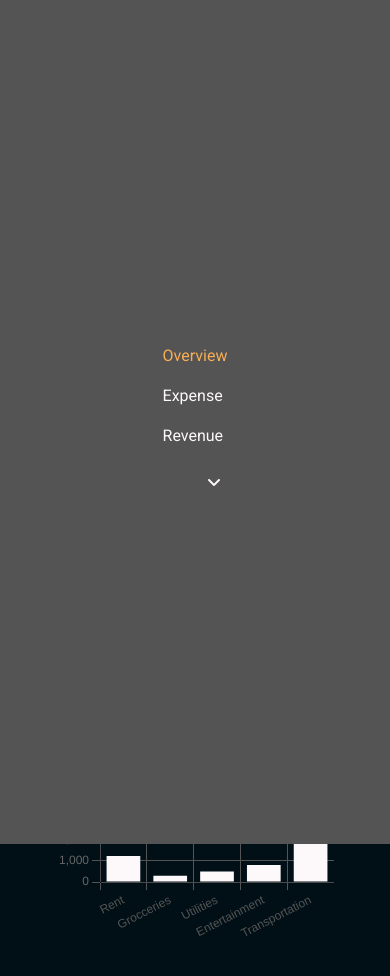
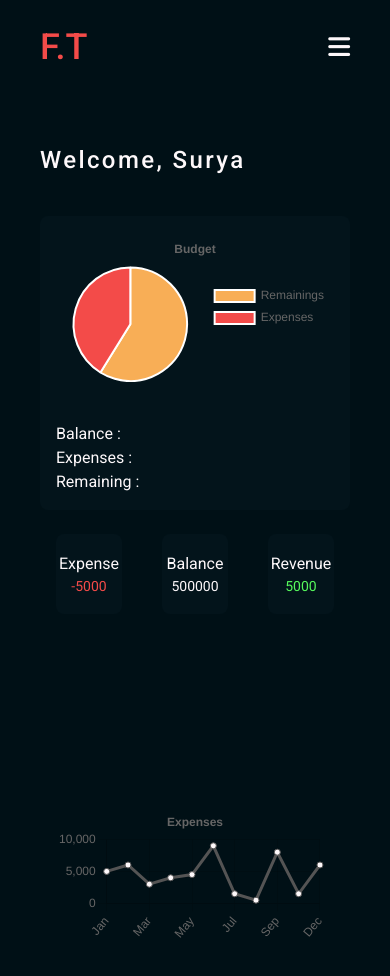
Before and after one commit to surya-tamang/finance_tracker, a React (Vite) app in the folder client/: page /overview in a window 390 px wide. Shown: the top 976 px of the page. Built offline with nearby package versions, Linux system fonts and the light colour scheme; a web font is replaced by a local one.

Commit message:
responsive header

```diff
--- a/client/fakeData.js
+++ b/client/fakeData.js
@@ -1,18 +1,25 @@
 export const LineCharData = {
   labels: [
-    "Sunday",
-    "Monday",
-    "Tuesday",
-    "Wednesday",
-    "Thursday",
-    "Friday",
-    "Saturday",
+    "Jan",
+    "Feb",
+    "Mar",
+    "Apr",
+    "May",
+    "Jun",
+    "Jul",
+    "Aug",
+    "Sep",
+    "Nov",
+    "Dec",
   ],
   datasets: [
     {
-      label: "Steps",
-      data: [5000, 6000, 3000, 4000, 4500, 9000, 1500],
-      borderColor: "#FDF8FA",
+      label: "Expenses",
+      data: [
+        5000, 6000, 3000, 4000, 4500, 9000, 1500, 500, 8000, 1500, 6000, 7000,
+      ],
+      borderColor: "#545454",
+      backgroundColor: ["#FDF8FA"],
     },
   ],
 };
--- a/client/src/App.jsx
+++ b/client/src/App.jsx
@@ -6,6 +6,7 @@ import Signup from "./pages/Signup";
 import Overview from "./pages/Overview";
 import Revenue from "./pages/Revenue";
 import Expense from "./pages/Expense";
+import SetBudget from "./pages/SetBudget";
 
 function App() {
   return (
@@ -16,6 +17,7 @@ function App() {
           <Routes>
             <Route path="/" element={<Login />} />
             <Route path="/signup" element={<Signup />} />
+            <Route path="/setBudget" element={<SetBudget />} />
             <Route path="/overview" element={<Overview />} />
             <Route path="/revenue" element={<Revenue />} />
             <Route path="/expense" element={<Expense />} />
--- a/client/src/components/Header.jsx
+++ b/client/src/components/Header.jsx
@@ -1,4 +1,4 @@
-import React from "react";
+import React, { useState } from "react";
 import { NavLink } from "react-router-dom";
 import "../styles/header.css";
 
@@ -8,11 +8,22 @@ const Header = () => {
     { name: "expense", path: "/expense" },
     { name: "revenue", path: "/revenue" },
   ];
+  const [isNavOpen, setIsNavOpen] = useState(false);
+
+  const [showBox, setShowBox] = useState(false);
+
+  const handleProfile = () => {
+    setShowBox(!showBox);
+  };
+
+  const handleNav = () => {
+    setIsNavOpen(!isNavOpen);
+  };
 
   return (
     <header className="header">
       <h1 className="logo">F.T</h1>
-      <nav>
+      <nav style={{ display: isNavOpen ? "flex" : "none" }}>
         <ul>
           {navList.map((item, index) => (
             <li key={index}>
@@ -22,20 +33,35 @@ const Header = () => {
                 style={({ isActive }) => ({
                   color: isActive ? "#F8AE56" : "#FDF8FA",
                 })}
+                onClick={() => setIsNavOpen(false)}
               >
                 {item.name}
               </NavLink>
             </li>
           ))}
         </ul>
-        <div className="profile">
+        <div className="profile" onClick={handleProfile}>
           <div className="avatar"></div>
-          <i className="fa-solid fa-angle-down"></i>
+          <i className={`fa-solid fa-angle-${showBox ? "up" : "down"}`}></i>
+          <div className="box" style={{ display: showBox ? "flex" : "none" }}>
+            <button>Edit profile</button>
+            <button>log out</button>
+          </div>
         </div>
       </nav>
       <div className="menuBar">
-        <i className="fa-solid fa-bars" id="open"></i>
-        <i className="fa-solid fa-x" id="close"></i>
+        <i
+          className="fa-solid fa-bars"
+          id="open"
+          onClick={handleNav}
+          style={{ display: isNavOpen ? "none" : "block" }}
+        ></i>
+        <i
+          className="fa-solid fa-x"
+          id="close"
+          onClick={handleNav}
+          style={{ display: !isNavOpen ? "none" : "block" }}
+        ></i>
       </div>
     </header>
   );
--- a/client/src/components/LineChart.jsx
+++ b/client/src/components/LineChart.jsx
@@ -9,7 +9,6 @@ import {
   Title,
   Tooltip,
   Legend,
-  plugins,
 } from "chart.js";
 
 Chartjs.register(
@@ -31,7 +30,7 @@ const LineChart = () => {
       },
       title: {
         display: true,
-        text: "Steps",
+        text: "Expenses",
       },
     },
   };
--- a/client/src/pages/Login.jsx
+++ b/client/src/pages/Login.jsx
@@ -40,7 +40,7 @@ const Login = () => {
       setError("Please fill out all fields.");
       return;
     }
-    navigate("/overview");
+    navigate("/setBudget");
   };
   return (
     <section className="w-full h-screen flex items-center justify-center flex-col gap-5 top-0">
--- a/client/src/pages/Overview.jsx
+++ b/client/src/pages/Overview.jsx
@@ -1,5 +1,5 @@
 import React from "react";
-import BarChart from "../components/BarChart";
+import LineChart from "../components/LineChart";
 import PieChart from "../components/PieChart";
 
 const Overview = () => {
@@ -38,7 +38,7 @@ const Overview = () => {
             })}
           </div>
           <div className="w-full flex items-center justify-center bg-white">
-            <BarChart />
+            <LineChart />
           </div>
         </div>
         <div className="md:w-4/12 w-full h-full bg-light_blue p-4 rounded-lg">
--- /dev/null
+++ b/client/src/pages/SetBudget.jsx
@@ -0,0 +1,33 @@
+import React, { useState } from "react";
+import { useNavigate } from "react-router-dom";
+import "../styles/budget.css";
+
+const SetBudget = () => {
+  const [budget, setBudget] = useState("");
+  const navigate = useNavigate();
+
+  const handleChange = (e) => {
+    setBudget(Number(e.target.value));
+  };
+
+  const handleSubmit = () => {
+    navigate("/overview");
+  };
+  console.log(budget);
+  return (
+    <section className="budget" onSubmit={handleSubmit}>
+      <form action="" className="budgetform">
+        <input
+          type="amount"
+          name="budget"
+          value={budget}
+          onChange={handleChange}
+          placeholder="Set budget"
+        />
+        <button type="submit">Set</button>
+      </form>
+    </section>
+  );
+};
+
+export default SetBudget;
--- /dev/null
+++ b/client/src/styles/budget.css
@@ -0,0 +1,21 @@
+.budget {
+    display: flex;
+    align-items: center;
+    justify-content: center;
+    width: 100%;
+    height: 100dvh;
+}
+
+
+.budget form.budgetform {
+    display: flex;
+    align-items: center;
+    justify-content: center;
+    flex-direction: row;
+    padding: 30px 20px;
+    flex-wrap: wrap;
+}
+
+form.budgetform input {
+    width: 80%;
+}
--- a/client/src/styles/header.css
+++ b/client/src/styles/header.css
@@ -37,6 +37,22 @@
     gap: 0.25rem;
     width: 4rem;
     height: 2.30rem;
+    position: relative;
+    cursor: pointer;
+}
+
+.profile .box {
+    position: absolute;
+    width: 8rem;
+    background-color: #545454;
+    top: 3rem;
+    right: 0;
+    border-radius: 10px;
+    display: flex;
+    align-items: end;
+    padding: 10px;
+    flex-direction: column;
+    gap: 5px;
 }
 
 .profile .avatar {
@@ -44,6 +60,17 @@
     height: 100%;
     border-radius: 50%;
     background-color: #545454;
+}
+
+.profile .box button {
+    background-color: none;
+    border: none;
+}
+
+.profile .box button:hover {
+    background-color: transparent;
+    text-decoration: underline;
+    color: #FDF8FA;
 }
 
 .menuBar {
@@ -54,7 +81,6 @@
 
 @media screen and (max-width:480px) {
     .header nav {
-        /* display: none; */
         position: absolute;
         height: 100dvh;
         background-color: #545454;
@@ -63,6 +89,8 @@
         top: 0;
         flex-direction: column;
         justify-content: center;
+        display: none;
+
     }
 
     .header nav ul {
@@ -70,8 +98,13 @@
     }
 
 
+    .profile .avatar {
+        background-color: red;
+    }
+
     .menuBar {
         display: block;
+        z-index: 20;
     }
 
     .menuBar i {
```
